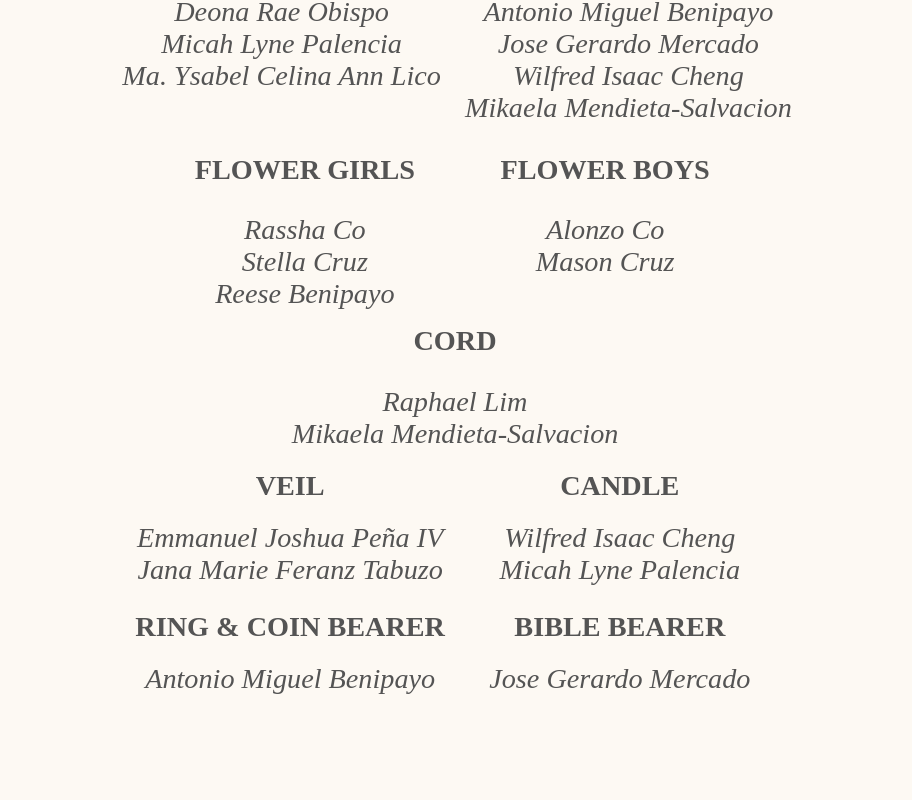
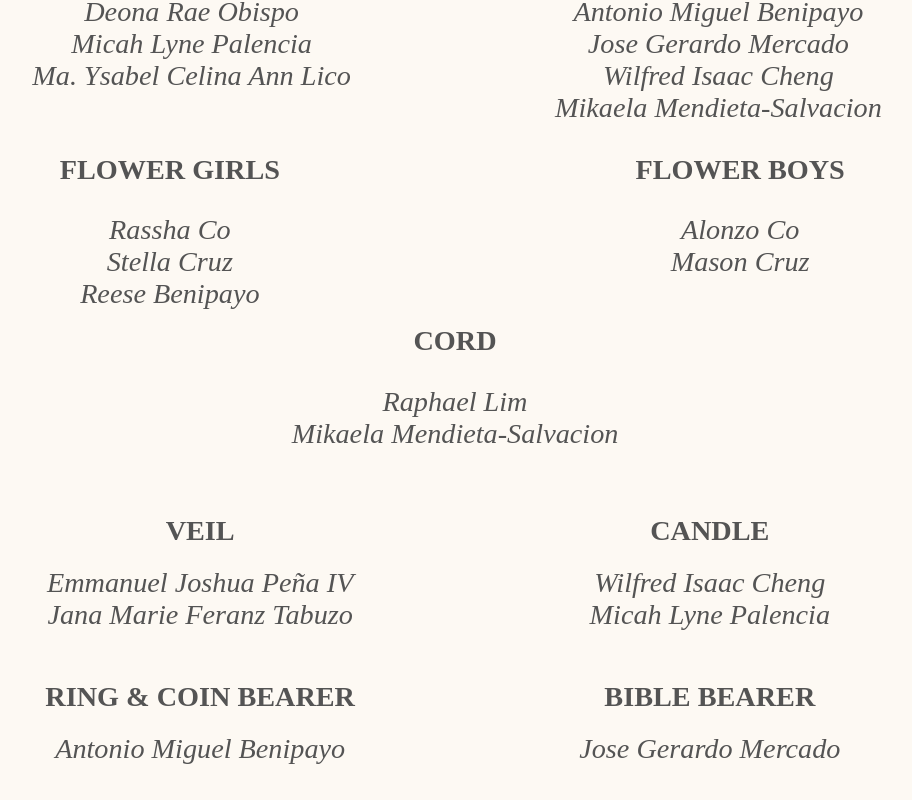
Before and after one commit to Micokoko/roy-and-shawn-wedding-invite, a React (Create React App) app: page / in a window 1280 px wide. Shown: the part 2780-3580 px from the top of the page, without its empty margins (185-1097 px from the left). Built offline with nearby package versions, Linux system fonts and the light colour scheme.

Commit message:
fixed columns

```diff
--- a/src/App.js
+++ b/src/App.js
@@ -143,7 +143,7 @@ function App() {
                 <div className='column'>
                   <h2>FLOWER BOYS</h2>
                     <div className='flower-boy-girl-name'>
-                      <h2>Alonzo Co</h2>
+                      <h2>Alonzo Co </h2>
                       <h2>Mason Cruz</h2>
                     </div>
                 </div>
--- a/src/App.scss
+++ b/src/App.scss
@@ -290,9 +290,10 @@ body {
 .flower-boy-girl{
   display: grid;
   grid-template-columns: 1fr 1fr;
-  gap: 80px;
+  column-gap: 80px;
   padding: 10px;
   text-align: center;
+
 
     .column {
       display: flex;
@@ -324,6 +325,7 @@ body {
   flex-direction: column;
   align-items: center;
   text-align: center;
+  margin-bottom: 20px;
 
   h2 {
     margin-top: 10px;
@@ -350,7 +352,7 @@ body {
   grid-template-columns: 1fr 1fr;
   gap: 20px;
   padding: 20px;
-  margin-bottom: 25px;
+  margin-bottom: px;
 
 
   .column {
@@ -365,6 +367,7 @@ body {
       margin-bottom: 0px;
       font-style: normal;
       margin-bottom: 15px;
+      margin-top: 30px;
 
     }
 
@@ -546,3 +549,15 @@ body {
 
 
 }
+
+@media only screen and (min-width: 1000px) {
+
+  .Parents,.BestMen-MaidofHonors, .BridesMaids-GroomsMen, .Wedding-Roles {
+  column-gap: 200px;
+  }
+
+  .flower-boy-girl{
+    column-gap: 350px;
+  }
+
+}
```
